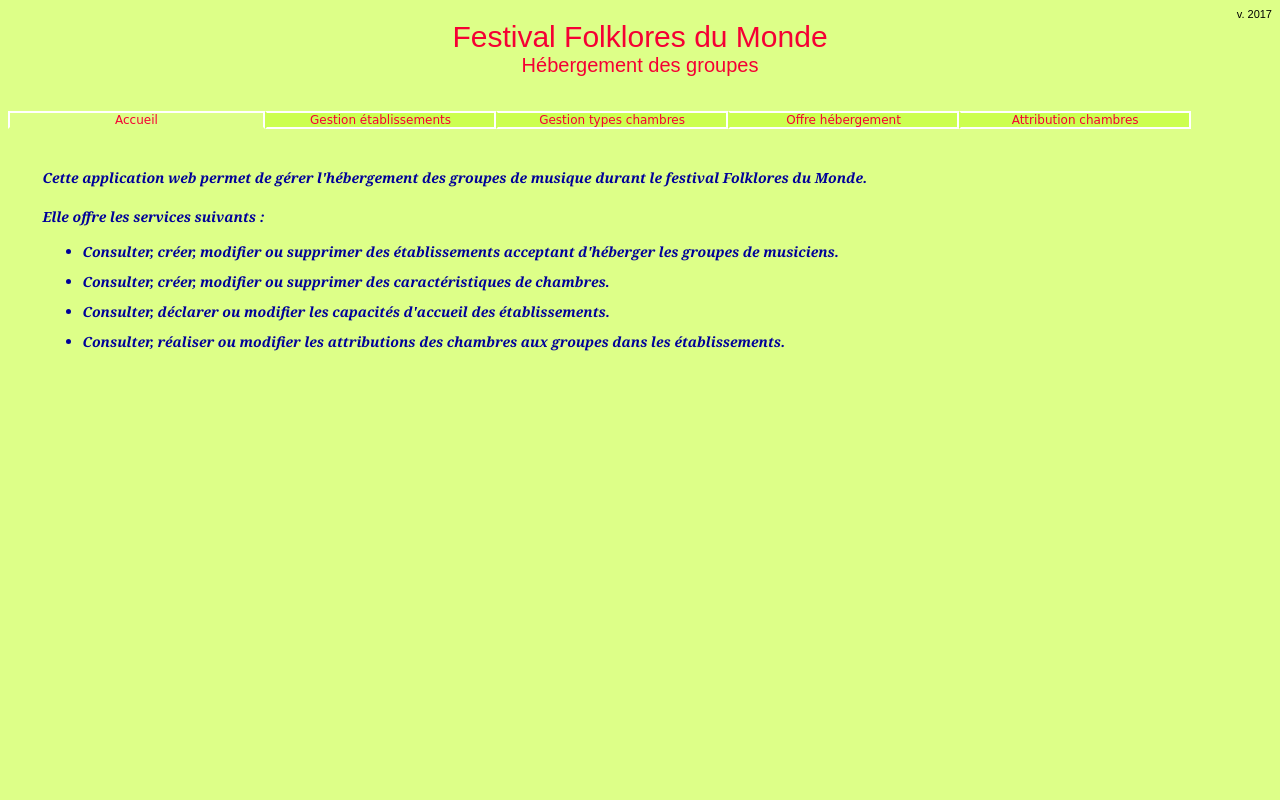
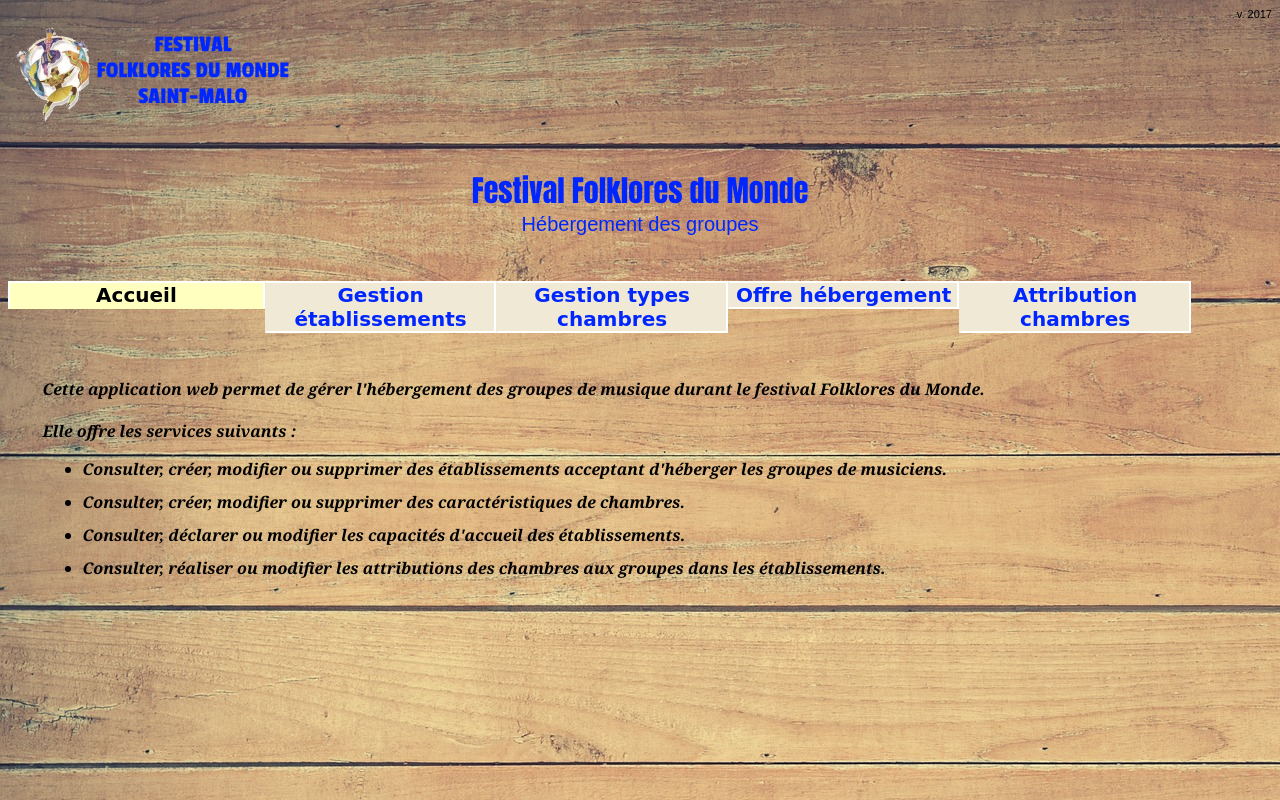
Before and after one commit to mlopesstage/Projet-Festival, a PHP site: page / in a window 1280 px wide. Run offline with PHP 8.4, Linux system fonts and the light colour scheme.

Commit message:
Changement de design de l'application web - Logo - Background - Couleurs

```diff
--- a/css/cssGeneral.css
+++ b/css/cssGeneral.css
@@ -3,17 +3,18 @@
 /* Style de base pour la page (couleur fond : vert pâle, couleur texte : noir) */
 .basePage
 {
-   background-color:#DDFF88;
+   background-image:url(../images/background.jpg);
+   background-attachment:fixed;
    color:black;
-   font:11px Arial, Helvetica, sans-serif;
+   font:13px Arial, Helvetica, sans-serif;
 }
 
 /* Style pour le titre (couleur du texte : rouge) */
 .titre
 {
-   background-color:#DDFF88;
-   color:#F50033;
-   font:30px Arial, Helvetica, sans-serif;
+   color:#0026FF;
+   font:30px Impact, Helvetica, sans-serif;
+   font-weight: bold;
    text-align:center;
 }
 
@@ -27,9 +28,8 @@
 mise en gras et en italique) */
 .texteAccueil
 {
-   background-color:#DDFF88;
-   color:#000099;
-   font:14px Georgia, "Times New Roman", Times, serif;
+   color:black;
+   font:16px Georgia, "Times New Roman", Times, serif;
    font-weight:bold;
    font-style:italic;
    text-align:left;
--- a/css/cssOnglets.css
+++ b/css/cssOnglets.css
@@ -2,7 +2,7 @@
 
 .menus
 {
-   font:12px "Comic Sans MS", "Times New Roman", Times, serif;
+   font:20px "Comic Sans MS", "Times New Roman", Times, serif;
    /* list-style-type est à préciser impérativement sinon l'onglet actif est
    marqué d'un point avec certains navigateurs (ex : FireFox) */
    list-style-type:none;
@@ -16,9 +16,10 @@
 {
    /* Fond vert pâle (c'est la couleur de fond de l'onglet ouvert)
    Ce fond sera recouvert par un Fond vert pour les onglets fermés */
-   background-color:#DDFF88;
+   background-color:#FFFFC0;
    /* Couleur rouge */
-   color:#F50033;
+   color:black;
+   font-weight: bold;
    float:left;
    margin:0px 0px 0px 0px;
    /* Bordure blanche */
@@ -37,7 +38,7 @@
 {
    /* Effacement du trait inférieur (pour cela, on le met de la même couleur que
    le fond de la page) */
-   border-bottom:solid 2px #DDFF88;
+   border-bottom:solid 2px #FFFFC0;
    width:20%;
 }
 
@@ -46,8 +47,8 @@
 {
    /* Effacement du trait inférieur et du trait de gauche (pour cela, on les met
    de la même couleur que le fond de la page) */
-   border-bottom:solid 2px #DDFF88;
-   border-left:solid 2px #DDFF88;
+   border-bottom:solid 2px #FFFFC0;
+   border-left:solid 2px #FFFFC0;
    width:20%;
 }
 
@@ -55,7 +56,7 @@
 .menus .ongletPrem
 {
    /* Fond vert */
-   background-color:#CCFF50;
+   background-color:#EFE9D5;
    /* Couleur rouge */
    color:#F50033;
    margin:0px 0px 0px 0px;
@@ -65,9 +66,9 @@
 .menus .ongletPrem a
 {
    /* Fond vert */
-   background-color:#CCFF50;
+   background-color:#EFE9D5;
    /* Couleur rouge */
-   color:#F50033;
+   color:#0026FF;
    /* Pas de soulignement du lien */
    text-decoration:none;
 }
@@ -76,22 +77,22 @@
 .menus .onglet
 {
    /* Fond vert */
-   background-color:#CCFF50;
+   background-color:#EFE9D5;
    /* Couleur rouge */
-   color:#F50033;
+   color:#0026FF;
    margin:0px 0px 0px 0px;
    /* Effacement du trait de gauche (pour cela, on le met de la même couleur que
    le fond de l'onglet) */
-   border-left:solid 2px #CCFF50;
+   border-left:solid 2px #EFE9D5;
 }
 
 /* Style du lien d'un onglet non ouvert cas autres onglets que le 1er */
 .menus .onglet a
 {
    /* Fond vert */
-   background-color:#CCFF50;
+   background-color:#EFE9D5;
    /* Couleur rouge */
-   color:#F50033;
+   color:#0026FF;
    /* Pas de soulignement du lien */
    text-decoration:none;
 }
--- a/includes/_debut.inc.php
+++ b/includes/_debut.inc.php
@@ -13,7 +13,8 @@
         <table width="100%" cellpadding="0" cellspacing="0">
             <!-- Titre -->
             <tr>
-                <td class="titre">Festival Folklores du Monde <br>
+                <img src="images/logo.jpg" alt="Logo">
+                <td class="titre"><br>Festival Folklores du Monde <br>
                     <span id="texteNiveau2" class="texteNiveau2">
                         H&eacute;bergement des groupes</span><br>&nbsp;
                 </td>
```
Also changed, not shown: images/background.jpg (added), images/logo.jpg (added).
